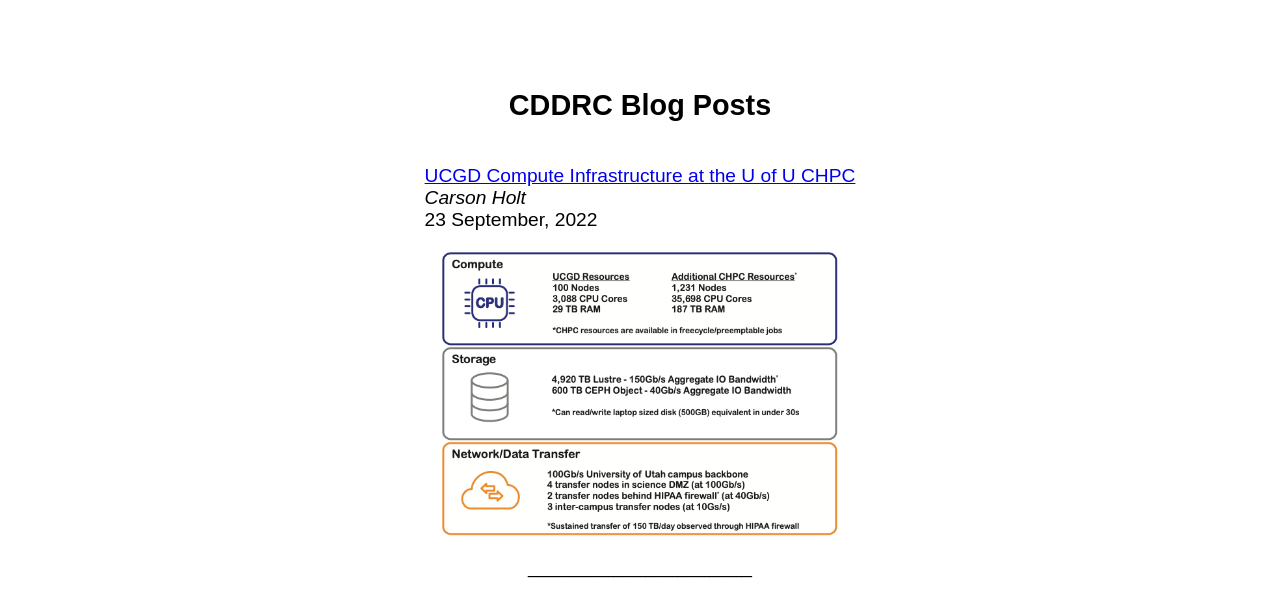
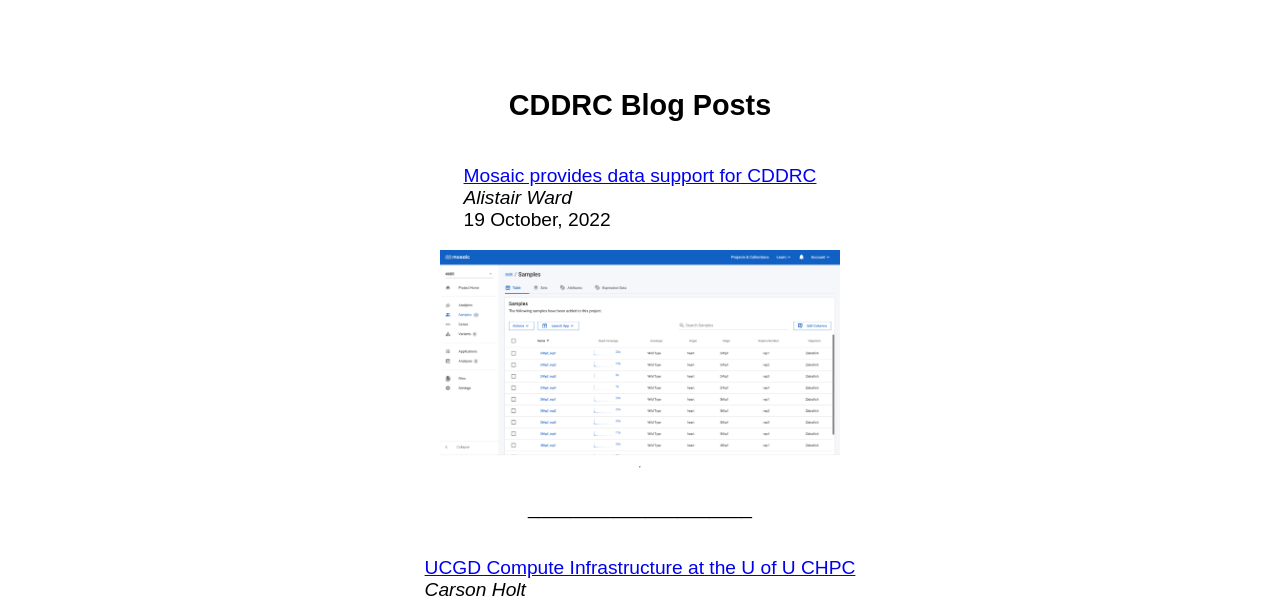
Before and after one commit to CDDRC/cddrc.github.io, an Eleventy site: page blog/index.liquid in a window 1280 px wide. Shown: the part 127-731 px from the top of the page. Built offline with nearby package versions, Linux system fonts and the light colour scheme; Eleventy itself is replaced by a stand-in of ours; files that its build step writes are made by us from their sources.

Commit message:
blog/22-10-19_CDDRC_Data_Support

```diff
--- a/blog/index.liquid
+++ b/blog/index.liquid
@@ -5,6 +5,21 @@
 <div class='cddrc-blog-content'>
 
 <h2>CDDRC Blog Posts</h2>
+
+<p>
+  <a href=' 22-10-19_CDDRC_Data_Support/index.html'>Mosaic provides data support for CDDRC</a>
+  </br>
+  <em>Alistair Ward</em>
+  </br>
+  19 October, 2022
+</p>
+<a href='22-10-19_CDDRC_Data_Support/index.html'><img src='../assets/blog/mosaic_samples_468r.png' alt="Samples for project 468R in Mosaic" width="400"></a>
+
+<hr>
+
+<p>
+_____________________
+</p>
 
 <p>
   <a href='22-09-23_UCGD_CHPC_Resources/index.html'>UCGD Compute Infrastructure at the U of U CHPC</a>
```
